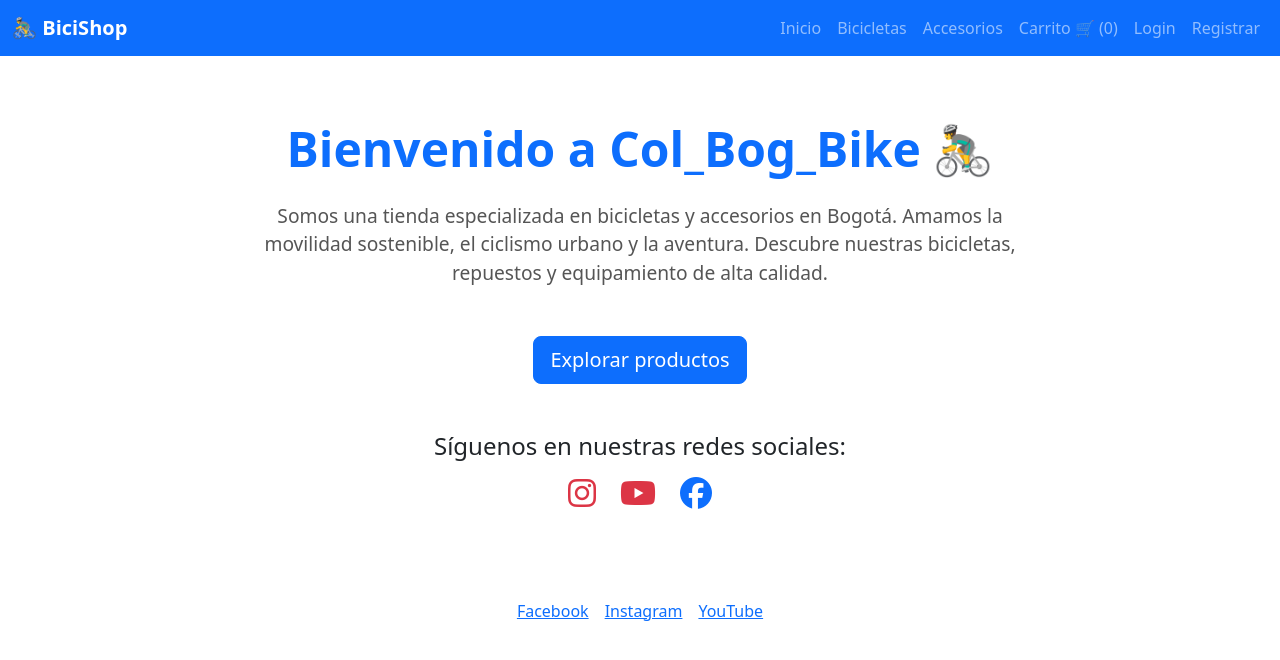
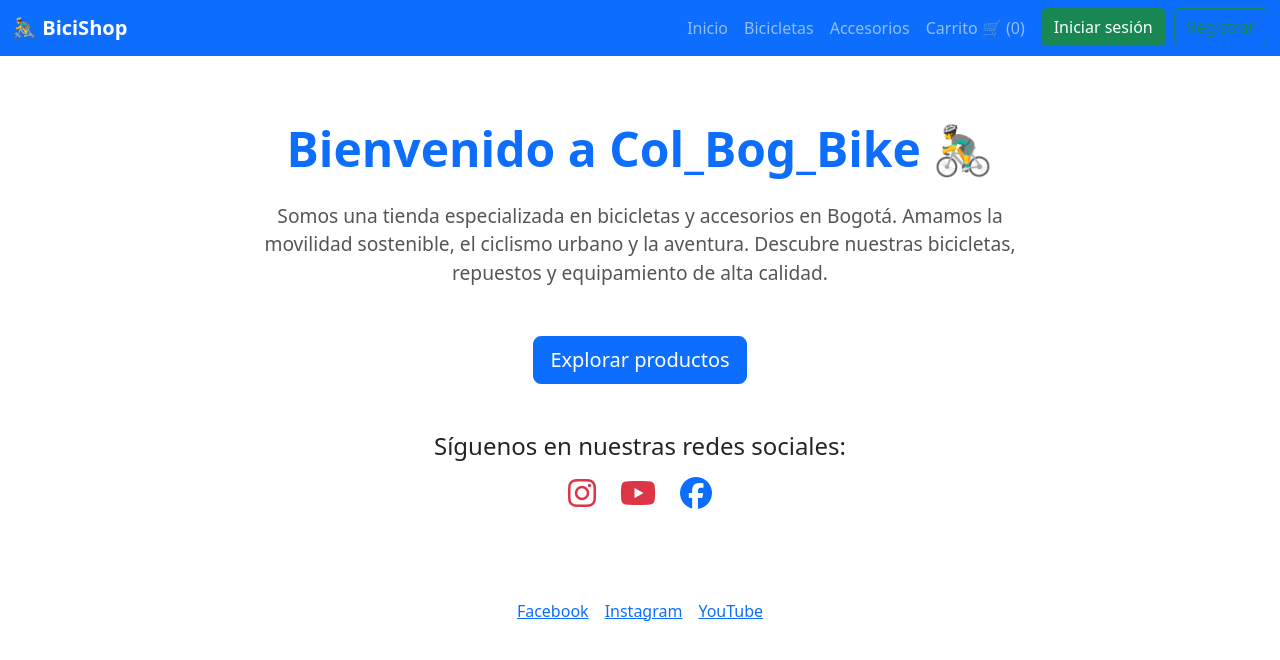
Before and after one commit to DavidLancheros05/TIENDA_BM_FRONTEND, a React (Create React App) app: page / in a window 1280 px wide. Shown: the top 660 px of the page. Built offline with nearby package versions, Linux system fonts and the light colour scheme.

Commit message:
Primer commit: subir proyecto tienda-bicis

```diff
--- a/src/components/Header.js
+++ b/src/components/Header.js
@@ -57,11 +57,15 @@ const Header = () => {
 
             {!usuario && (
               <>
-                <li className="nav-item">
-                  <Link className="nav-link" to="/login">Login</Link>
+                <li className="nav-item ms-2">
+                  <Link className="btn btn-success" to="/login">
+                    Iniciar sesión
+                  </Link>
                 </li>
-                <li className="nav-item">
-                  <Link className="nav-link" to="/register">Registrar</Link>
+                <li className="nav-item ms-2">
+                  <Link className="btn btn-outline-success" to="/register">
+                    Registrar
+                  </Link>
                 </li>
               </>
             )}
@@ -76,11 +80,10 @@ const Header = () => {
                     <Link className="nav-link" to="/adminDashboard">Panel</Link>
                   </li>
                 )}
-                <li className="nav-item">
+                <li className="nav-item ms-2">
                   <button
                     onClick={handleLogout}
-                    className="btn btn-link nav-link"
-                    style={{ padding: 0 }}
+                    className="btn btn-danger"
                   >
                     Cerrar sesión
                   </button>
```
